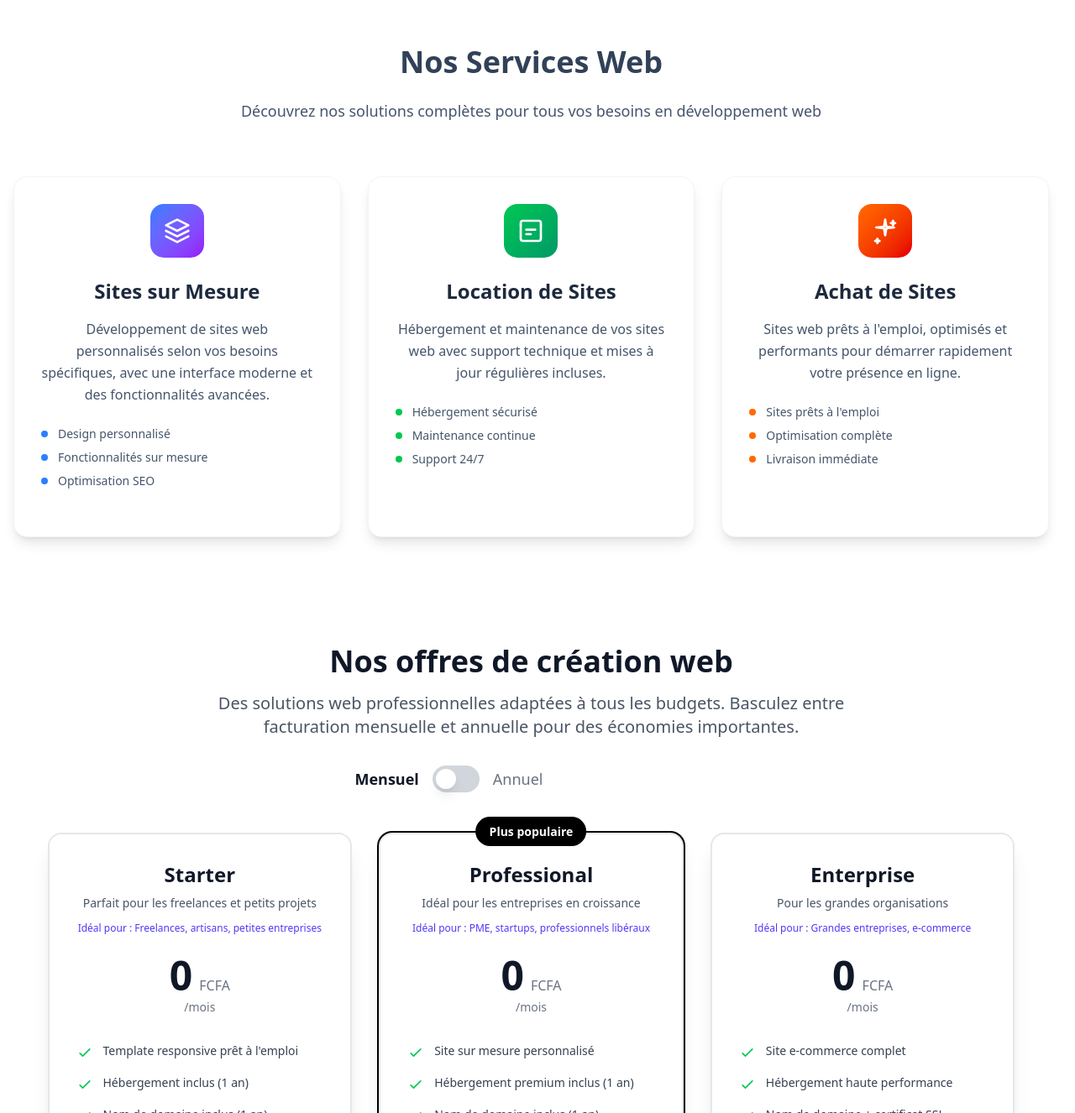
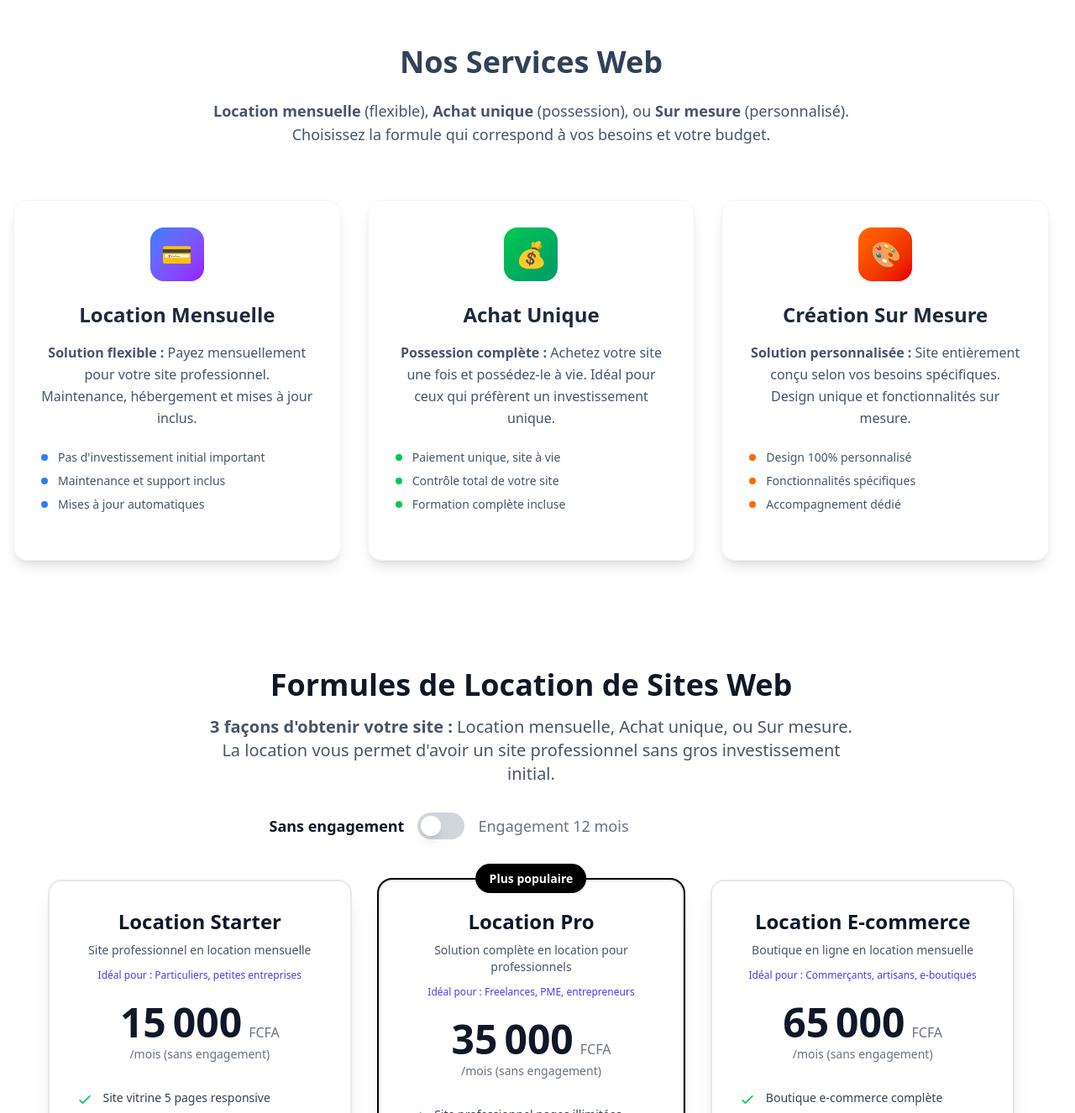
Before and after one commit to forgeronduweb/personal-portfolio, a React (Vite) app in the folder frontend/: page / in a window 1280 px wide. Shown: the part 1474-2800 px from the top of the page at 84% size. Built offline with nearby package versions, Linux system fonts and the light colour scheme.

Commit message:
Add files via upload

```diff
--- a/frontend/src/components/banner.jsx
+++ b/frontend/src/components/banner.jsx
@@ -20,11 +20,12 @@ export default function Banner() {
       </div>
 
       <h5 className="text-4xl md:text-7xl font-medium max-w-[850px] text-center mx-auto mt-8">
-        Votre présence digitale, réinventée avec audace et précision.
+        Votre site web professionnel en location mensuelle
       </h5>
 
       <p className="text-sm md:text-base mx-auto max-w-2xl text-center mt-10 max-md:px-2">
-        Alliant design soigné et technologie performante, nous créons des sites qui reflètent votre identité et captivent votre audience.
+        <strong>3 options disponibles :</strong> Location mensuelle flexible, Achat unique, ou Création sur mesure.
+        Commencez avec notre formule de location sans gros investissement initial.
       </p>
 
       <div className="mx-auto w-full flex items-center justify-center mt-20">
--- a/frontend/src/components/features.jsx
+++ b/frontend/src/components/features.jsx
@@ -8,108 +8,96 @@ export default function Features() {
                 {/* Header */}
                 <div className="text-center mb-16">
                     <h2 className="text-3xl md:text-4xl font-semibold text-slate-700 mb-6">
-                        Nos Services Web
+                    Nos Services Web
                     </h2>
                     <p className="text-lg text-slate-600 max-w-3xl mx-auto">
-                        Découvrez nos solutions complètes pour tous vos besoins en développement web
+                        <strong>Location mensuelle</strong> (flexible), <strong>Achat unique</strong> (possession), ou <strong>Sur mesure</strong> (personnalisé).
+                        Choisissez la formule qui correspond à vos besoins et votre budget.
                     </p>
                 </div>
 
                 {/* Features Grid */}
                 <div className="grid grid-cols-1 md:grid-cols-2 lg:grid-cols-3 gap-8 max-w-7xl mx-auto">
                                          {/* Création de sites sur mesure */}
+
+
+                    {/* Location */}
                      <div className="bg-white rounded-2xl p-8 shadow-lg hover:shadow-xl transition-all duration-300 border border-slate-100">
                          <div className="w-16 h-16 bg-gradient-to-br from-blue-500 to-purple-600 rounded-2xl flex items-center justify-center mb-6 mx-auto">
-                             <svg width="32" height="32" viewBox="0 0 24 24" fill="none" xmlns="http://www.w3.org/2000/svg">
-                                 <path d="M12 2L2 7L12 12L22 7L12 2Z" stroke="white" strokeWidth="2" strokeLinecap="round" strokeLinejoin="round"/>
-                                 <path d="M2 17L12 22L22 17" stroke="white" strokeWidth="2" strokeLinecap="round" strokeLinejoin="round"/>
-                                 <path d="M2 12L12 17L22 12" stroke="white" strokeWidth="2" strokeLinecap="round" strokeLinejoin="round"/>
-                             </svg>
+                             <span className="text-3xl">💳</span>
                          </div>
                          <h3 className="text-2xl font-semibold text-slate-800 text-center mb-4">
-                             Sites sur Mesure
+                             Location Mensuelle
                          </h3>
                          <p className="text-slate-600 text-center leading-relaxed">
-                             Développement de sites web personnalisés selon vos besoins spécifiques,
-                             avec une interface moderne et des fonctionnalités avancées.
+                             <strong>Solution flexible :</strong> Payez mensuellement pour votre site professionnel. Maintenance, hébergement et mises à jour inclus.
                          </p>
                          <ul className="mt-6 space-y-2 mb-6">
                              <li className="flex items-center text-sm text-slate-600">
                                  <span className="w-2 h-2 bg-blue-500 rounded-full mr-3"></span>
-                                 Design personnalisé
+                                 Pas d'investissement initial important
                              </li>
                              <li className="flex items-center text-sm text-slate-600">
                                  <span className="w-2 h-2 bg-blue-500 rounded-full mr-3"></span>
-                                 Fonctionnalités sur mesure
+                                 Maintenance et support inclus
                              </li>
                              <li className="flex items-center text-sm text-slate-600">
                                  <span className="w-2 h-2 bg-blue-500 rounded-full mr-3"></span>
-                                 Optimisation SEO
+                                 Mises à jour automatiques
                              </li>
                          </ul>
                      </div>
 
-                    {/* Location de sites web */}
+                    {/* Achat */}
                     <div className="bg-white rounded-2xl p-8 shadow-lg hover:shadow-xl transition-all duration-300 border border-slate-100">
                         <div className="w-16 h-16 bg-gradient-to-br from-green-500 to-emerald-600 rounded-2xl flex items-center justify-center mb-6 mx-auto">
-                            <svg width="32" height="32" viewBox="0 0 24 24" fill="none" xmlns="http://www.w3.org/2000/svg">
-                                <path d="M3 7V5C3 3.89543 3.89543 3 5 3H19C20.1046 3 21 3.89543 21 5V7" stroke="white" strokeWidth="2" strokeLinecap="round" strokeLinejoin="round"/>
-                                <path d="M3 7V19C3 20.1046 3.89543 21 5 21H19C20.1046 21 21 20.1046 21 19V7" stroke="white" strokeWidth="2" strokeLinecap="round" strokeLinejoin="round"/>
-                                <path d="M8 11H16" stroke="white" strokeWidth="2" strokeLinecap="round" strokeLinejoin="round"/>
-                                <path d="M8 15H12" stroke="white" strokeWidth="2" strokeLinecap="round" strokeLinejoin="round"/>
-                            </svg>
+                            <span className="text-3xl">💰</span>
                         </div>
                         <h3 className="text-2xl font-semibold text-slate-800 text-center mb-4">
-                            Location de Sites
+                            Achat Unique
                         </h3>
                         <p className="text-slate-600 text-center leading-relaxed">
-                            Hébergement et maintenance de vos sites web avec support technique
-                            et mises à jour régulières incluses.
+                            <strong>Possession complète :</strong> Achetez votre site une fois et possédez-le à vie. Idéal pour ceux qui préfèrent un investissement unique.
                         </p>
                         <ul className="mt-6 space-y-2">
                             <li className="flex items-center text-sm text-slate-600">
                                 <span className="w-2 h-2 bg-green-500 rounded-full mr-3"></span>
-                                Hébergement sécurisé
+                                Paiement unique, site à vie
                             </li>
                             <li className="flex items-center text-sm text-slate-600">
                                 <span className="w-2 h-2 bg-green-500 rounded-full mr-3"></span>
-                                Maintenance continue
+                                Contrôle total de votre site
                             </li>
                             <li className="flex items-center text-sm text-slate-600">
                                 <span className="w-2 h-2 bg-green-500 rounded-full mr-3"></span>
-                                Support 24/7
+                                Formation complète incluse
                             </li>
                         </ul>
                     </div>
 
-                    {/* Achat de sites web */}
+                    {/* Sur Mesure */}
                     <div className="bg-white rounded-2xl p-8 shadow-lg hover:shadow-xl transition-all duration-300 border border-slate-100">
                         <div className="w-16 h-16 bg-gradient-to-br from-orange-500 to-red-600 rounded-2xl flex items-center justify-center mb-6 mx-auto">
-                            <svg width="32" height="32" viewBox="0 0 24 24" fill="none" xmlns="http://www.w3.org/2000/svg">
-                                <path d="M12 2L13.09 8.26L20 9L13.09 9.74L12 16L10.91 9.74L4 9L10.91 8.26L12 2Z" stroke="white" strokeWidth="2" strokeLinecap="round" strokeLinejoin="round"/>
-                                <path d="M19 3L19.5 4.5L21 5L19.5 5.5L19 7L18.5 5.5L17 5L18.5 4.5L19 3Z" stroke="white" strokeWidth="2" strokeLinecap="round" strokeLinejoin="round"/>
-                                <path d="M5 19L5.5 20.5L7 21L5.5 21.5L5 23L4.5 21.5L3 21L4.5 20.5L5 19Z" stroke="white" strokeWidth="2" strokeLinecap="round" strokeLinejoin="round"/>
-                            </svg>
+                            <span className="text-3xl">🎨</span>
                         </div>
                         <h3 className="text-2xl font-semibold text-slate-800 text-center mb-4">
-                            Achat de Sites
+                            Création Sur Mesure
                         </h3>
                         <p className="text-slate-600 text-center leading-relaxed">
-                            Sites web prêts à l'emploi, optimisés et performants pour
-                            démarrer rapidement votre présence en ligne.
+                            <strong>Solution personnalisée :</strong> Site entièrement conçu selon vos besoins spécifiques. Design unique et fonctionnalités sur mesure.
                         </p>
                         <ul className="mt-6 space-y-2">
                             <li className="flex items-center text-sm text-slate-600">
                                 <span className="w-2 h-2 bg-orange-500 rounded-full mr-3"></span>
-                                Sites prêts à l'emploi
+                                Design 100% personnalisé
                             </li>
                             <li className="flex items-center text-sm text-slate-600">
                                 <span className="w-2 h-2 bg-orange-500 rounded-full mr-3"></span>
-                                Optimisation complète
+                                Fonctionnalités spécifiques
                             </li>
                             <li className="flex items-center text-sm text-slate-600">
                                 <span className="w-2 h-2 bg-orange-500 rounded-full mr-3"></span>
-                                Livraison immédiate
+                                Accompagnement dédié
                             </li>
                         </ul>
                     </div>
--- a/frontend/src/components/portfolio.jsx
+++ b/frontend/src/components/portfolio.jsx
@@ -73,7 +73,7 @@ export default function Portfolio() {
                         </p>
                         <button
                           onClick={() => {
-                            const event = new CustomEvent('navigate', { detail: 'quote' });
+                            const event = new CustomEvent('navigate', { detail: 'custom-site-form' });
                             window.dispatchEvent(event);
                           }}
                           className="bg-white hover:bg-gray-100 text-black px-6 py-3 rounded-lg font-medium transition-colors"
--- a/frontend/src/components/pricecard.jsx
+++ b/frontend/src/components/pricecard.jsx
@@ -10,69 +10,70 @@ export default function Pricecard() {
 
     const plans = [
         {
-            name: "Starter",
-            description: "Parfait pour les freelances et petits projets",
-            monthlyPrice: 0,
-            yearlyPrice: 0,
+            name: "Location Starter",
+            description: "Site professionnel en location mensuelle",
+            monthlyPrice: 15000,
+            yearlyPrice: 12000,
             features: [
-                "Template responsive prêt à l'emploi",
-                "Hébergement inclus (1 an)",
-                "Nom de domaine inclus (1 an)",
-                "Support par email",
-                "Formation à l'administration",
-                "Optimisation SEO de base",
-                "Mise en ligne sous 1 semaine"
+                "Site vitrine 5 pages responsive",
+                "Template moderne personnalisable",
+                "Hébergement et maintenance inclus",
+                "Nom de domaine .com inclus",
+                "Mises à jour de sécurité automatiques",
+                "Support technique par email",
+                "Sauvegarde quotidienne",
+                "Certificat SSL inclus"
             ],
             popular: false,
             color: "border-gray-200",
-            bestFor: "Freelances, artisans, petites entreprises"
+            bestFor: "Particuliers, petites entreprises"
         },
         {
-            name: "Professional",
-            description: "Idéal pour les entreprises en croissance",
-            monthlyPrice: 0,
-            yearlyPrice: 0,
+            name: "Location Pro",
+            description: "Solution complète en location pour professionnels",
+            monthlyPrice: 35000,
+            yearlyPrice: 28000,
             features: [
-                "Site sur mesure personnalisé",
-                "Hébergement premium inclus (1 an)",
-                "Nom de domaine inclus (1 an)",
-                "Support prioritaire 24/7",
-                "Interface d'administration avancée",
-                "Optimisation SEO complète",
-                "Intégration réseaux sociaux",
-                "Analytics Google inclus",
-                "Mise en ligne sous 2-3 semaines",
-                "1 mois de support gratuit"
+                "Site professionnel pages illimitées",
+                "Portfolio/catalogue produits avancé",
+                "Système de devis intégré",
+                "Blog et actualités",
+                "Hébergement premium inclus",
+                "Analytics et statistiques détaillées",
+                "Intégrations réseaux sociaux",
+                "Support prioritaire",
+                "Mises à jour fonctionnelles incluses",
+                "Formation à la gestion (1h)"
             ],
             popular: true,
             color: "border-gray-200",
-            bestFor: "PME, startups, professionnels libéraux"
+            bestFor: "Freelances, PME, entrepreneurs"
         },
         {
-            name: "Enterprise",
-            description: "Pour les grandes organisations",
-            monthlyPrice: 0,
-            yearlyPrice: 0,
+            name: "Location E-commerce",
+            description: "Boutique en ligne en location mensuelle",
+            monthlyPrice: 65000,
+            yearlyPrice: 52000,
             features: [
-                "Site e-commerce complet",
-                "Hébergement haute performance",
-                "Nom de domaine + certificat SSL",
-                "Support dédié avec gestionnaire de compte",
-                "Formation équipe complète",
-                "Optimisation SEO avancée",
-                "Intégrations API personnalisées",
-                "Sauvegardes automatiques",
-                "Maintenance préventive incluse",
-                "Mise en ligne sous 1-2 mois",
-                "3 mois de support gratuit"
+                "Boutique e-commerce complète",
+                "Catalogue produits illimité",
+                "Paiements sécurisés (Mobile Money, CB)",
+                "Gestion commandes et stock",
+                "Hébergement e-commerce haute performance",
+                "Certificat SSL premium inclus",
+                "Mises à jour sécurité automatiques",
+                "Support technique prioritaire",
+                "Analytics ventes détaillées",
+                "Sauvegarde et restauration",
+                "Formation e-commerce incluse"
             ],
             popular: false,
             color: "border-gray-200",
-            bestFor: "Grandes entreprises, e-commerce"
+            bestFor: "Commerçants, artisans, e-boutiques"
         }
     ];
 
-    // Conversion en francs CFA (1 EUR ≈ 655 XOF)
+    // Formatage des prix en FCFA
     const formatPrice = (price) => {
         return price.toLocaleString('fr-FR');
     };
@@ -83,17 +84,17 @@ export default function Pricecard() {
                 {/* Header */}
                 <div className="text-center mb-12">
                     <h1 className="text-3xl md:text-4xl font-semibold text-gray-900 mb-4">
-                        Nos offres de création web
+                        Formules de Location de Sites Web
                     </h1>
                     <p className="text-xl text-gray-600 mb-8 max-w-3xl mx-auto">
-                        Des solutions web professionnelles adaptées à tous les budgets.
-                        Basculez entre facturation mensuelle et annuelle pour des économies importantes.
+                        <strong>3 façons d'obtenir votre site :</strong> Location mensuelle, Achat unique, ou Sur mesure.
+                        La location vous permet d'avoir un site professionnel sans gros investissement initial.
                     </p>
 
                     {/* Toggle Billing */}
                     <div className="flex items-center justify-center space-x-4 mb-8 ml-5">
                         <span className={`text-lg ${!isYearly ? 'font-semibold text-gray-900' : 'text-gray-500'}`}>
-                            Mensuel
+                            Sans engagement
                         </span>
                         <button
                             type="button"
@@ -109,12 +110,12 @@ export default function Pricecard() {
                             ></span>
                         </button>
                         <span className={`text-lg ${isYearly ? 'font-semibold text-gray-900' : 'text-gray-500'}`}>
-                            Annuel
+                            Engagement 12 mois
                         </span>
                         <div className="w-48 h-8 hidden md:flex items-center justify-start ml-2">
                             {isYearly && (
                                 <span className="bg-green-100 text-green-800 text-sm font-medium px-3 py-1 rounded-full">
-                                    Économisez jusqu'à 20%
+                                    -20% avec engagement
                                 </span>
                             )}
                         </div>
@@ -124,11 +125,11 @@ export default function Pricecard() {
                     <div className="text-center mb-8 md:hidden">
                         {isYearly ? (
                             <span className="bg-green-100 text-green-800 text-sm font-medium px-3 py-2 rounded-full">
-                                Économisez jusqu'à 20%
+                                -20% avec engagement 12 mois
                             </span>
                         ) : (
                             <span className="bg-blue-100 text-blue-800 text-sm font-medium px-3 py-2 rounded-full">
-                                Facturation mensuelle
+                                Location mensuelle flexible
                             </span>
                         )}
                     </div>
@@ -174,11 +175,11 @@ export default function Pricecard() {
                                         </span>
                                     </div>
                                     <p className="text-sm text-gray-500 mt-1">
-                                        {isYearly ? '/mois, facturé annuellement' : '/mois'}
+                                        {isYearly ? '/mois (engagement 12 mois)' : '/mois (sans engagement)'}
                                     </p>
                                     {isYearly && (
                                         <p className="text-xs text-green-600 mt-1 font-medium">
-                                            Économie de {formatPrice(plan.monthlyPrice - plan.yearlyPrice)} FCFA/mois
+                                            Économie de {formatPrice(plan.monthlyPrice - plan.yearlyPrice)} FCFA
                                         </p>
                                     )}
                                 </div>
```
Also changed, not shown: frontend/src/components/about.jsx (+5 -5 lines), frontend/src/components/custom-site-form.jsx (+35 -13 lines).
